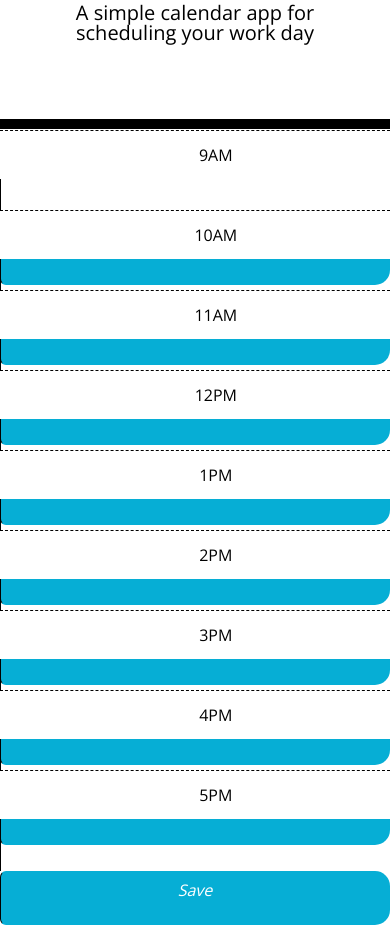
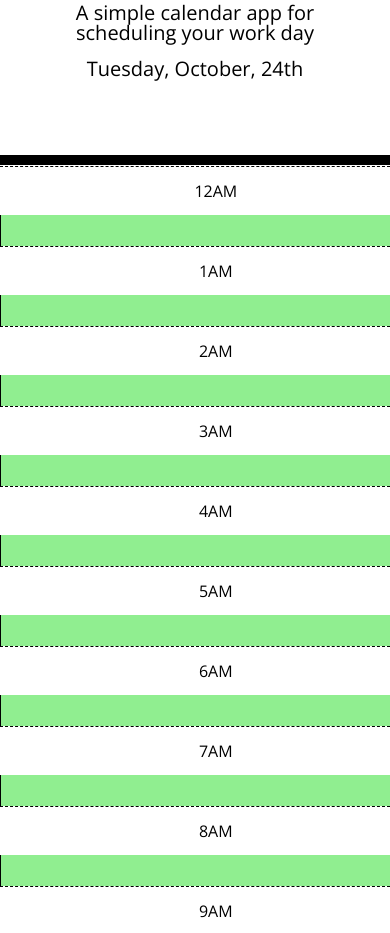
Before and after one commit to tetyanaleleka/daily_planner_app, a plain HTML site: page index.html in a window 390 px wide. Shown: the part 154-1087 px from the top of the page. Drawn offline with nearby package versions, Linux system fonts and the light colour scheme.

Commit message:
Updated index.html, index.js

```diff
--- a/assets/css/style.css
+++ b/assets/css/style.css
@@ -5,7 +5,7 @@ body {
 }
 
 textarea {
-  background: transparent;
+  background: #90EE90;
   border: none;
   resize: none;
   color: #000000;
--- a/assets/js/script.js
+++ b/assets/js/script.js
@@ -21,8 +21,34 @@ $(document).ready(function(){
 
 function hourUpdate (){
     let currentHour = moment().hours();
-    console.log(currentHour);
+
+
+    for(let i = 0; i < $(".time-block").length; i++){
+        let hour = parseInt($(".time-block")[i].getAttribute("id").split("-")[1])
+        console.log(hour)
+        console.log(currentHour)
+        if(hour < currentHour) {
+            $(".time-block")[i].classList.add("past")
+        } else if(hour === currentHour){
+            $(".time-block")[i].classList.add("past")
+            $(".time-block")[i].classList.remove("present")
+        } else {
+            $(".time-block")[i].classList.remove("past")
+            $(".time-block")[i].classList.remove("present")
+            $(".time-block")[i].classList.add("future")
+        }
+    }
 }
 
 hourUpdate();
+
+let interval = setInterval(hourUpdate, 15000);
+
+$("#hour-9 .description").val(localStorage.getItem("hour-9"))
+$("#hour-10 .description").val(localStorage.getItem("hour-10"))
+$("#hour-11 .description").val(localStorage.getItem("hour-11"))
+$("#hour-12 .description").val(localStorage.getItem("hour-12"))
+
+$("#currentDay").text(moment().format("dddd, MMMM, Do"))
+
 })
--- a/index.html
+++ b/index.html
@@ -28,6 +28,7 @@
     <header>
       <h1 class="display-3">Work Day Scheduler</h1>
       <p class="lead">A simple calendar app for scheduling your work day</p>
+      <p class="lead">Tuesday, October, 24th</p>
       <p id="currentDay" class="lead"></p>
     </header>
     <section class="text-center notification" id="notify">
@@ -35,6 +36,69 @@
     </section>
     <div class="container">
       <!-- Timeblocks go here -->
+      <section id="hour-0" class="row time-block">
+        <section class="col-md-1 hour">
+          12AM
+        </section>
+        <textarea class="col-md-10 description"></textarea>
+        <button class="btn saveButton col-md-1"><i class=""fas fa-save><p>Save</p></i></button>
+      </section>
+      <section id="hour-1" class="row time-block">
+        <section class="col-md-1 hour">
+          1AM
+        </section>
+        <textarea class="col-md-10 description"></textarea>
+        <button class="btn saveButton col-md-1"><i class=""fas fa-save><p>Save</p></i></button>
+      </section>
+      <section id="hour-2" class="row time-block">
+        <section class="col-md-1 hour">
+          2AM
+        </section>
+        <textarea class="col-md-10 description"></textarea>
+        <button class="btn saveButton col-md-1"><i class=""fas fa-save><p>Save</p></i></button>
+      </section>
+      <section id="hour-3" class="row time-block">
+        <section class="col-md-1 hour">
+          3AM
+        </section>
+        <textarea class="col-md-10 description"></textarea>
+        <button class="btn saveButton col-md-1"><i class=""fas fa-save><p>Save</p></i></button>
+      </section>
+      <section id="hour-4" class="row time-block">
+        <section class="col-md-1 hour">
+          4AM
+        </section>
+        <textarea class="col-md-10 description"></textarea>
+        <button class="btn saveButton col-md-1"><i class=""fas fa-save><p>Save</p></i></button>
+      </section>
+      <section id="hour-5" class="row time-block">
+        <section class="col-md-1 hour">
+          5AM
+        </section>
+        <textarea class="col-md-10 description"></textarea>
+        <button class="btn saveButton col-md-1"><i class=""fas fa-save><p>Save</p></i></button>
+      </section>
+      <section id="hour-6" class="row time-block">
+        <section class="col-md-1 hour">
+          6AM
+        </section>
+        <textarea class="col-md-10 description"></textarea>
+        <button class="btn saveButton col-md-1"><i class=""fas fa-save><p>Save</p></i></button>
+      </section>
+      <section id="hour-7" class="row time-block">
+        <section class="col-md-1 hour">
+          7AM
+        </section>
+        <textarea class="col-md-10 description"></textarea>
+        <button class="btn saveButton col-md-1"><i class=""fas fa-save><p>Save</p></i></button>
+      </section>
+      <section id="hour-8" class="row time-block">
+        <section class="col-md-1 hour">
+          8AM
+        </section>
+        <textarea class="col-md-10 description"></textarea>
+        <button class="btn saveButton col-md-1"><i class=""fas fa-save><p>Save</p></i></button>
+      </section>
       <section id="hour-9" class="row time-block">
         <section class="col-md-1 hour">
           9AM
```
